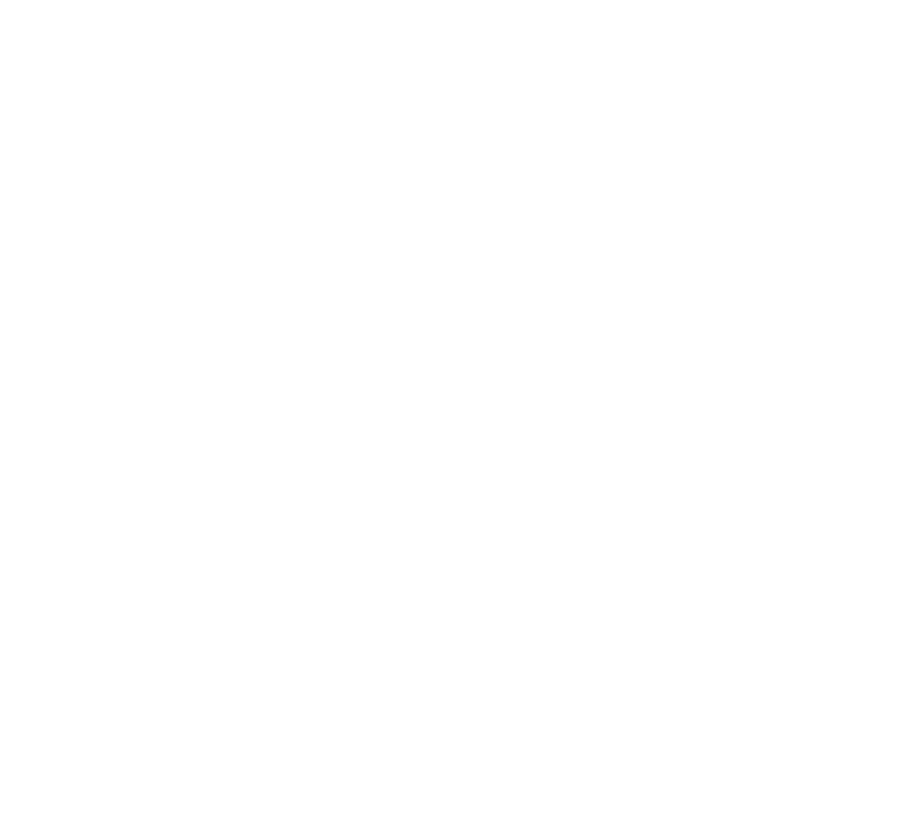
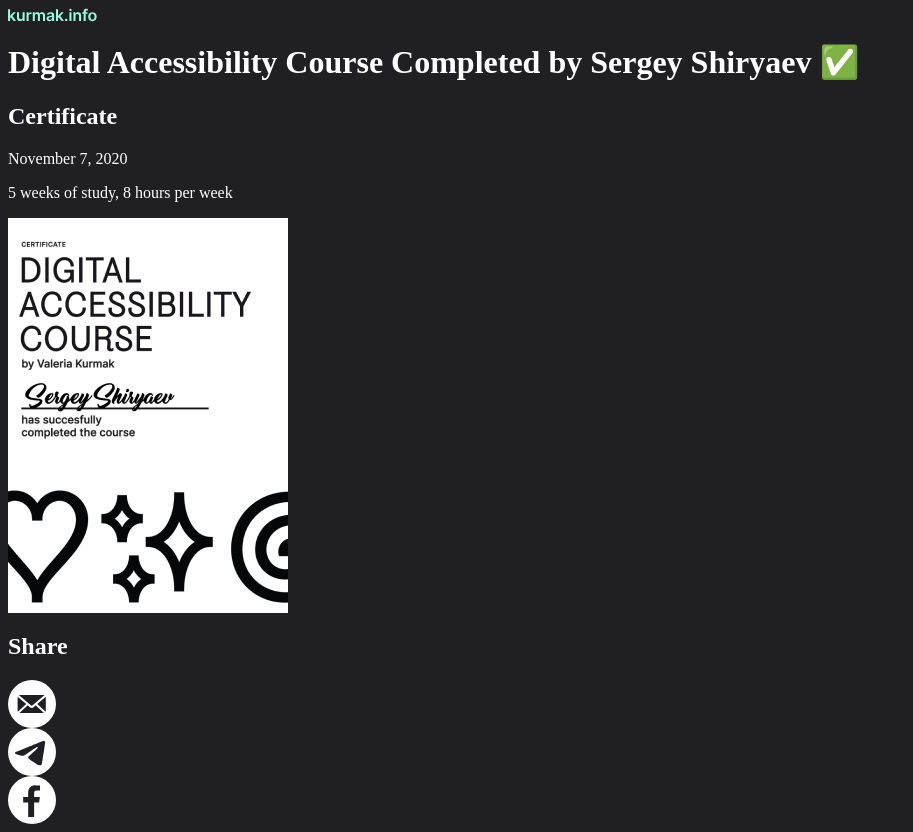
Before and after one commit to wspwebben/kurmak-certs-layout, a website built with Parcel: page index.html in a window 1280 px wide. Shown: the whole page, without its empty margins (0-913 px from the left). Before the commit the page ends 800 px from the top, so only its background shows below. Built offline with nearby package versions, Linux system fonts and the light colour scheme.

Commit message:
add markup

```diff
--- a/index.html
+++ b/index.html
@@ -3,10 +3,61 @@
 <head>
   <meta charset="UTF-8">
   <meta name="viewport" content="width=device-width, initial-scale=1.0">
-  <title>Styles structure</title>
+  <title>Digital Accessibility Course certificate</title>
   <link rel="stylesheet" href="styles/index.scss">
+  <style>
+    body {
+      color: #ffffff;
+      background-color: #1F1F24;
+    }
+  </style>
 </head>
 <body>
+  <header>
+    <a href="/">
+      <img src="./images/logo.svg" alt="kurmak.info" />
+    </a>
+  </header>
+  <main>
+    <h1>
+      <span>
+        Digital
+        Accessibility
+        Course
+      </span>
 
+      <span>
+        Completed by
+        Sergey Shiryaev ✅
+      </span>
+    </h1>
+
+    <h2>Certificate </h2>
+
+    <time datetime="2020-07-11">November 7, 2020</time>
+    <p>5 weeks of study, 8 hours per week</p>
+    <img src="./images/certificate.png" alt="Sergey Shiryaev's certificate" />
+
+    <section>
+      <h2>Share</h2>
+      <ul>
+        <li>
+          <a href="#" aria-label="Share with Email">
+            <img src="./images/icons/email.svg" alt="">
+          </a>
+        </li>
+        <li>
+          <a href="#" aria-label="Share with Telegram">
+            <img src="./images/icons/telegram.svg" alt="">
+          </a>
+        </li>
+        <li>
+          <a href="#" aria-label="Share with Facebook">
+            <img src="./images/icons/facebook.svg" alt="">
+          </a>
+        </li>
+      </ul>
+    </section>
+  </main>
 </body>
 </html>
```
Also changed, not shown: images/certificate.png (added), images/icons/email.svg (added), images/icons/facebook.svg (added), images/icons/telegram.svg (added), images/logo.svg (added).
